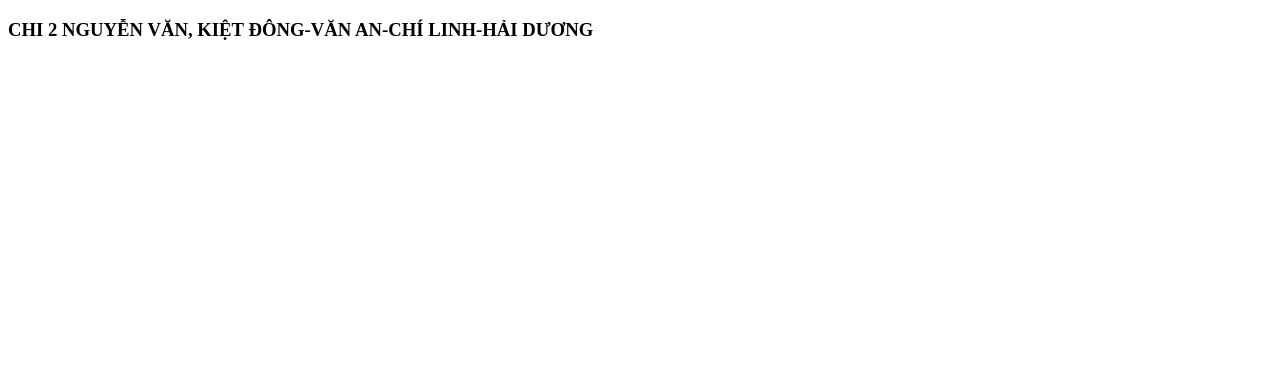
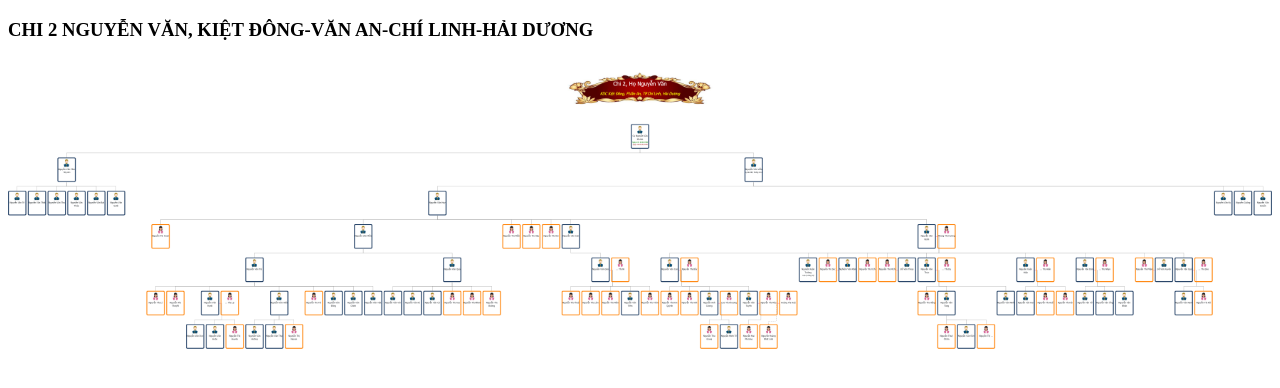
Before and after one commit to cuongxmht/Chi2-Nguyen-Van, a plain HTML site: page index.html in a window 1280 px wide. Drawn offline with Linux system fonts and the light colour scheme.

Commit message:
add image

```diff
--- a/index.html
+++ b/index.html
@@ -7,5 +7,6 @@
 </head>
 <body>
     <h3>CHI 2 NGUYỄN VĂN, KIỆT ĐÔNG-VĂN AN-CHÍ LINH-HẢI DƯƠNG</h3>
+	<img src="Chi2NguyenVan.jpg" style="width:100%;height:100%;"/>
 </body>
 </html>
```
Also changed, not shown: Chi2NguyenVan.jpg (added).
